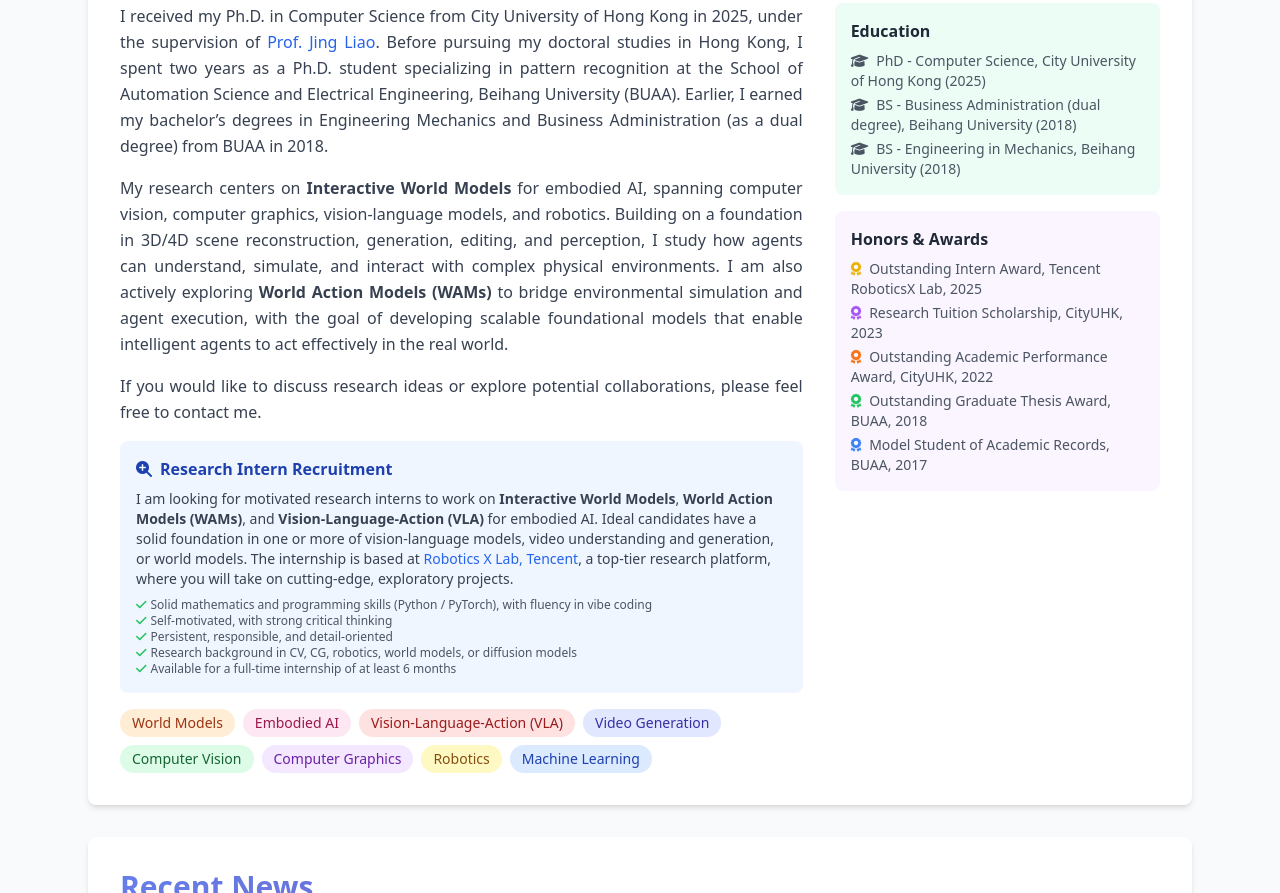
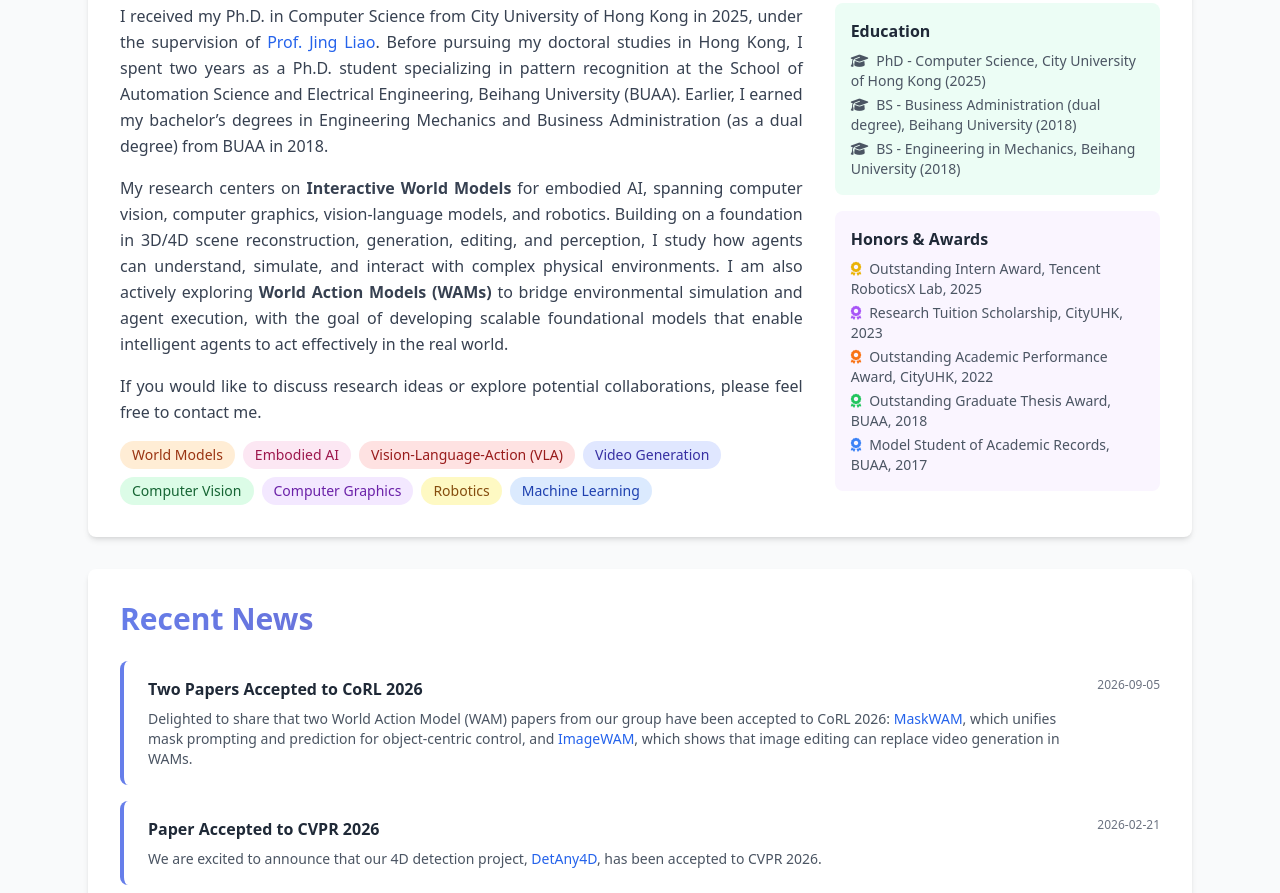
Before and after one commit to eckertzhang/eckertzhang.github.io, a plain HTML site: page index.html in a window 1280 px wide. Shown: the part 415-1308 px from the top of the page. Drawn offline with Linux system fonts and the light colour scheme.

Commit message:
update ads

```diff
--- a/index.html
+++ b/index.html
@@ -325,7 +325,7 @@
                             </p>
 
                             <!-- Intern Info -->
-                            <div class="bg-blue-50 p-4 rounded-lg mb-4">
+                            <!-- <div class="bg-blue-50 p-4 rounded-lg mb-4">
                                 <h4 class="font-semibold text-blue-800 mb-2"><i class="fa-solid fa-magnifying-glass-plus mr-2"></i>Research Intern Recruitment</h4>
                                 <p class="text-sm text-gray-700 mb-2">
                                     I am looking for motivated research interns to work on <strong>Interactive World Models</strong>, <strong>World Action Models (WAMs)</strong>, and <strong>Vision-Language-Action (VLA)</strong> for embodied AI.
@@ -347,7 +347,7 @@
                                 <div class="text-xs text-gray-600">
                                     <span class="mr-4"><i class="fas fa-check text-green-500 mr-1"></i>Available for a full-time internship of at least 6 months</span>
                                 </div>
-                            </div>
+                            </div> -->
 
                             <!-- Prospective Students -->
                             <!-- <div class="bg-blue-50 p-4 rounded-lg mb-4">
```
